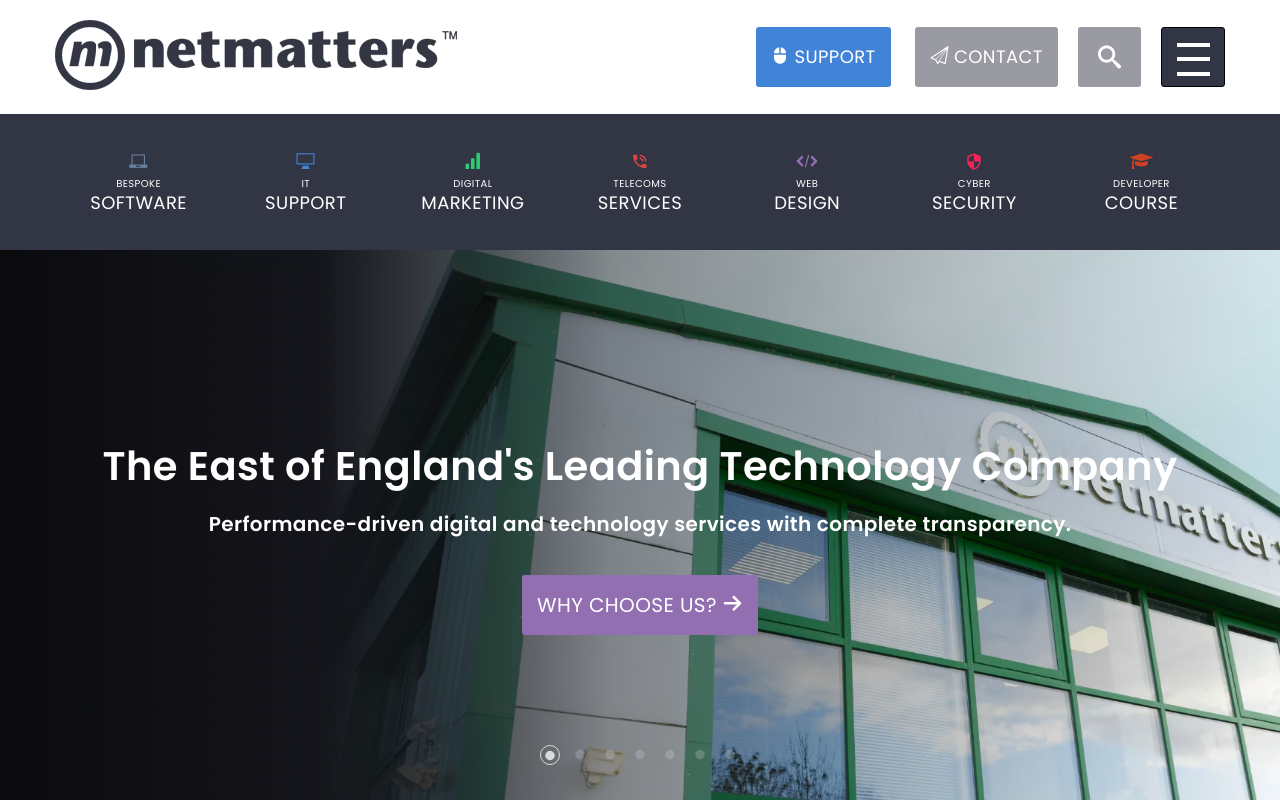
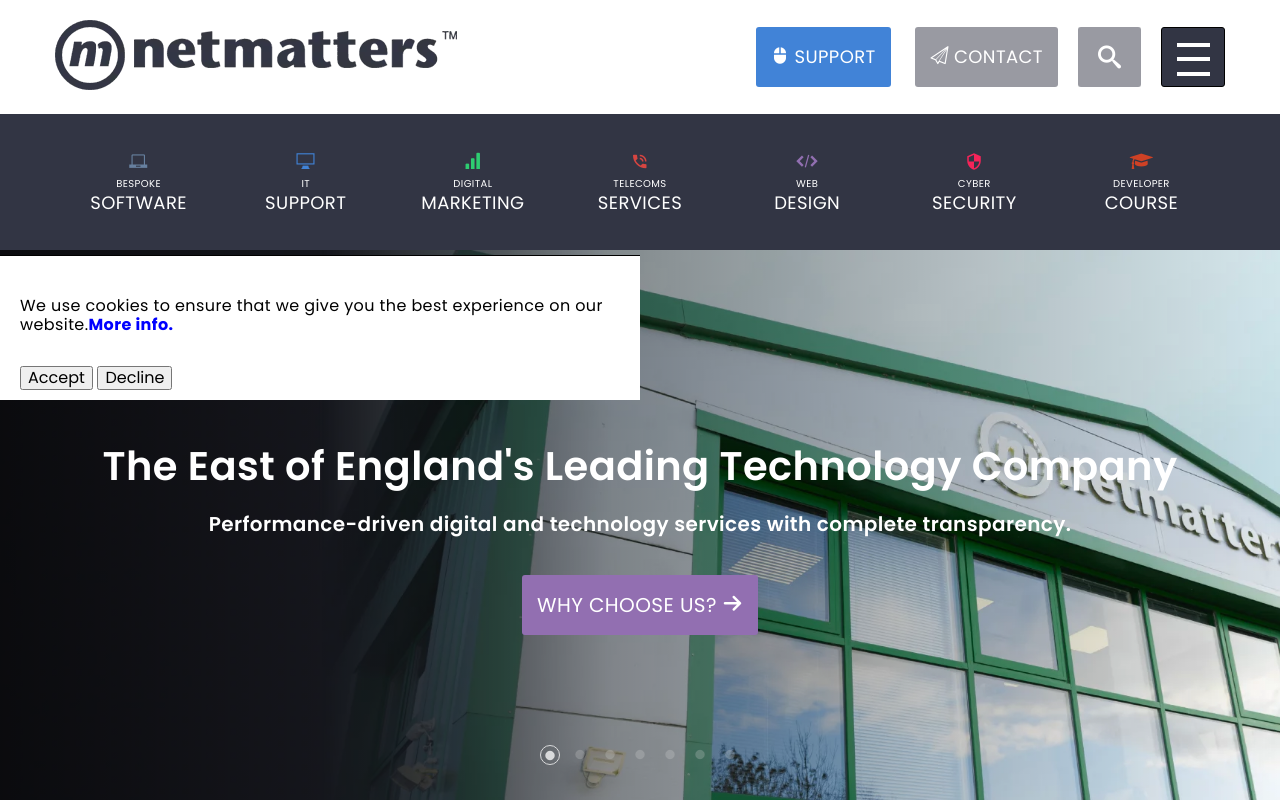
Before and after one commit to JTickett/Netmatters-Website, a PHP site: page / in a window 1280 px wide. Shown: the top 800 px of the page. Run offline with PHP 8.4, Linux system fonts and the light colour scheme; some web fonts are replaced.

Commit message:
basic working cookie system in place, but it doesn't look visually as the homepage does

```diff
--- a/css/styles.css
+++ b/css/styles.css
@@ -347,6 +347,39 @@
 }
 
 a {
+  text-decoration: none;
+}
+
+#cookies {
+  width: 50%;
+  position: fixed;
+  bottom: 50%;
+  left: 0;
+  z-index: 6;
+  background: #ffffff;
+  color: #000000;
+  padding: 10px 0;
+  border-top: 1px solid #000000;
+  display: none;
+}
+#cookies .cookie_container {
+  width: 100%;
+  max-width: 1200px;
+  margin: 0 auto;
+  padding: 0 20px;
+}
+
+.cookies {
+  min-height: 100px;
+  display: flex;
+  align-items: center;
+  justify-content: space-between;
+  flex-wrap: wrap;
+  gap: 10px;
+}
+.cookies a {
+  color: blue;
+  font-weight: 700;
   text-decoration: none;
 }
 
--- a/index.html
+++ b/index.html
@@ -33,6 +33,22 @@
 </head>
 
 <body>
+
+<div id="cookies">
+    <div class="cookie_container">
+        <div class="cookie_subcontainer">
+            <div class="cookies">
+                <p>
+                    We use cookies to ensure that we give you the best experience on our website.<a href="#">More info.</a>
+                </p>
+            </div>
+            <div class="cookie_buttons">
+                <button class="cookie_accept">Accept</button>
+                <button class="cookie_decline">Decline</button>
+            </div>
+        </div>
+    </div>
+</div>
 
 <div id="sidebar" class="">
     <ul class="sidenav">
--- a/js/cookie.js
+++ b/js/cookie.js
@@ -0,0 +1,52 @@
+$(document).ready(function(){
+
+    cookieMessage();
+
+    document.querySelector(".cookie_accept").addEventListener("click", function() {
+        document.querySelector("#cookies").style.display = "none";
+        //localStorage.setItem("cookie_consent", "accepted");
+
+        // Set cookie to expire in 30 days
+        setCookie("cookie", true, 30);
+    });
+
+    document.querySelector(".cookie_decline").addEventListener("click", function() {
+        document.querySelector("#cookies").style.display = "none";
+    });
+
+});
+
+function setCookie(name, value, days) {
+    const date = new Date();
+    date.setTime(date.getTime() + (days * 24 * 60 * 60 * 1000));
+    const expires = "expires=" + date.toUTCString();
+    document.cookie = name + "=" + value + ";" + expires + ";path=/";
+}
+
+// function getCookie(name) {
+//     const nameEQ = name + "=";
+//     const ca = document.cookie.split(';');
+//     for(let i=0; i < ca.length; i++) {
+//         let c = ca[i];
+//         while (c.charAt(0)==' ') c = c.substring(1,c.length);
+//         if (c.indexOf(nameEQ) == 0) return c.substring(nameEQ.length,c.length);
+//     }
+//     return null;
+// }
+
+getCookie = (cName) => {
+    const name = cName + "=";
+    const cDecoded = decodeURIComponent(document.cookie);
+    const cArr = cDecoded.split('; ');
+    let result;
+    cArr.forEach(val => {
+        if (val.indexOf(name) === 0) result = val.substring(name.length);
+    })
+    return result;
+}
+
+cookieMessage = () => {
+    if (!getCookie('cookie')) {
+        document.querySelector("#cookies").style.display = "block";
+    }
+}
--- a/scss/modules/_cookie.scss
+++ b/scss/modules/_cookie.scss
@@ -0,0 +1,39 @@
+
+
+#cookies {
+    width: 50%;
+    position: fixed;
+    bottom: 50%;
+    left: 0;
+    z-index: $z-cookies;
+    background: $white;
+    color: $black;
+    padding: 10px 0;
+    border-top: 1px solid $black;
+
+    display: none;
+
+    .cookie_container {
+        width: 100%;
+        max-width: 1200px;
+        margin: 0 auto;
+        padding: 0 20px;
+    }
+}
+
+.cookies{
+    min-height: 100px;
+    display: flex;
+    align-items: center;
+    justify-content: space-between;
+    flex-wrap: wrap;
+
+    gap: 10px;
+    a {
+        color: blue;
+        font-weight: $font-xbold;
+        text-decoration: none;
+
+    }
+
+}
--- a/scss/utilities/_config.scss
+++ b/scss/utilities/_config.scss
@@ -103,3 +103,4 @@
 $z-submenus:3;
 $z-pagewrapper-dim:4;
 $z-pagewrapper:5;
+$z-cookies:6;
```
Also changed, not shown: 1 other file.
